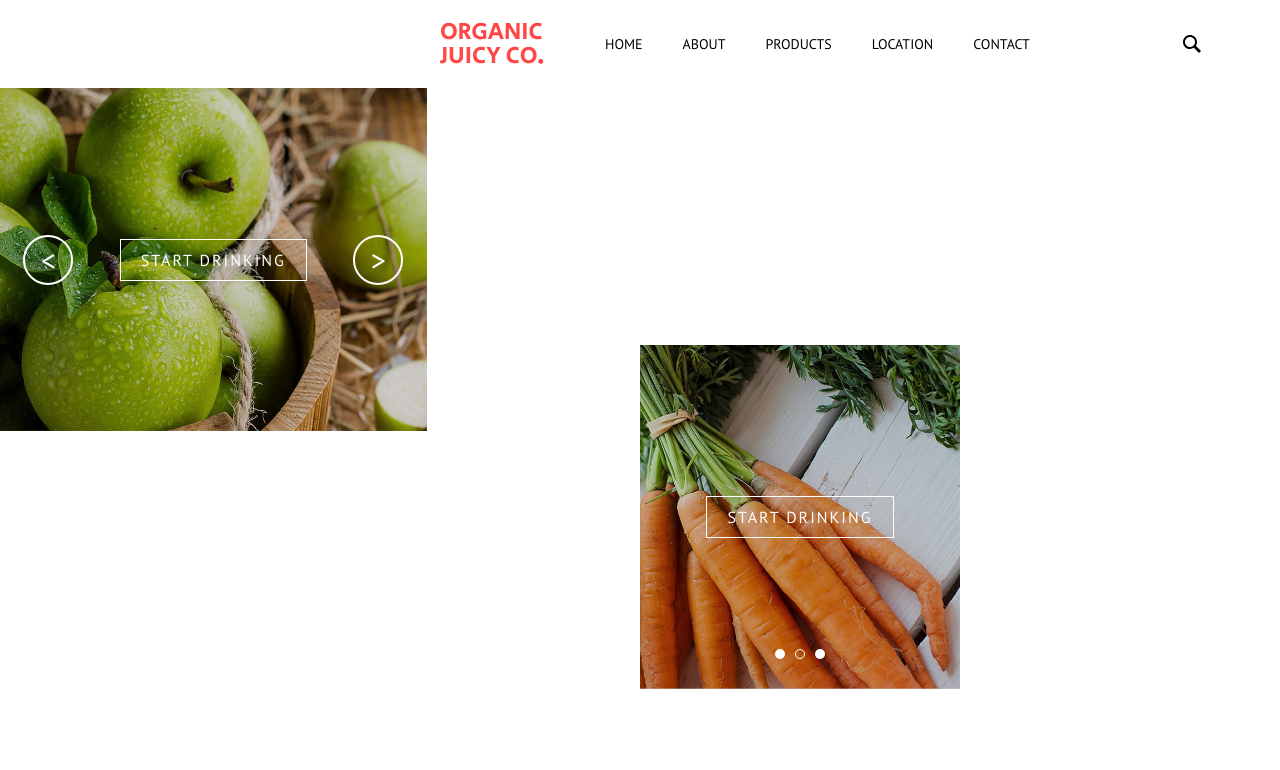
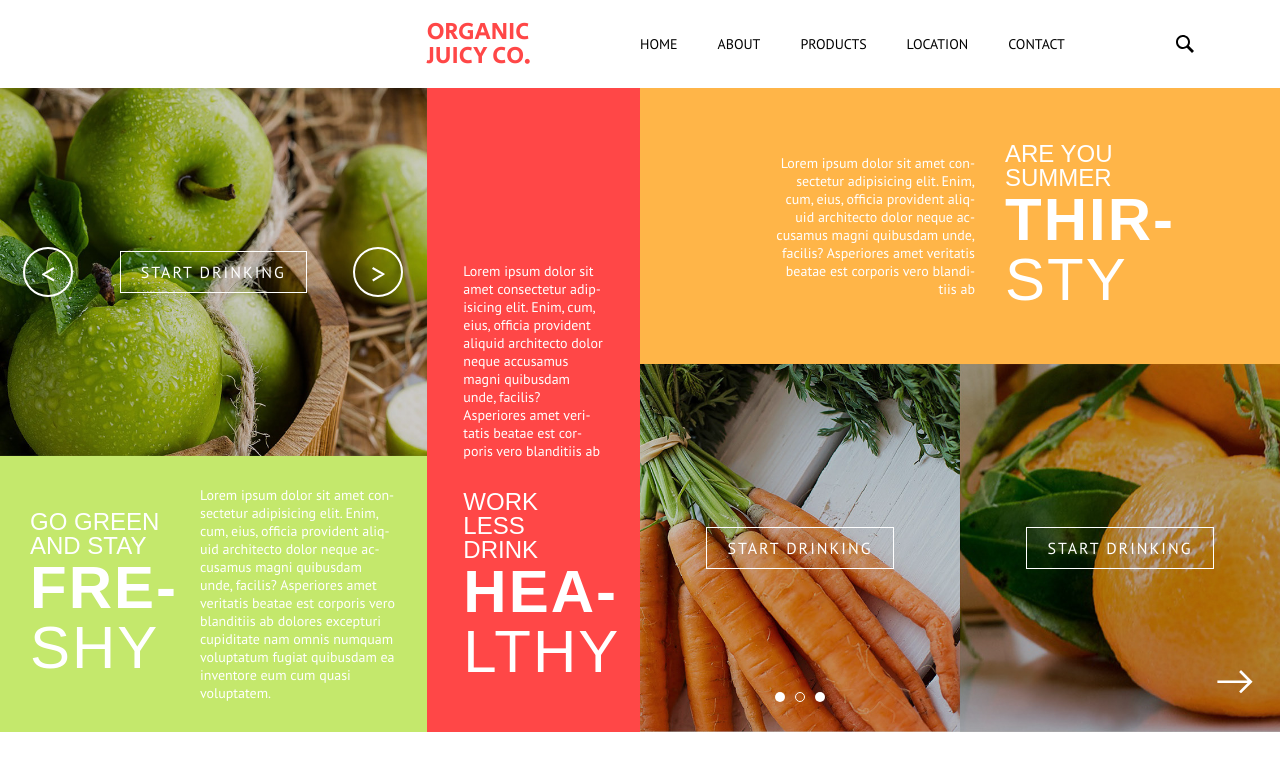
Before and after one commit to artur-stark/organic-juicy, a plain HTML site: page index.html in a window 1280 px wide. Drawn offline with Linux system fonts and the light colour scheme; a web font is replaced by a local one.

Commit message:
Finished main section markup

```diff
--- a/index.html
+++ b/index.html
@@ -1,5 +1,5 @@
 <!DOCTYPE html>
-<html>
+<html lang="en">
 <head>
 	<meta charset="utf-8">
 	<meta name="viewport" content="width=device-width, initial-scale=1">
@@ -50,6 +50,32 @@
 					<button class="slider-dots__item opac"></button>
 				</div>
 			</div>
+			<article class="freshy common">
+				<h2 class="title">GO GREEN AND STAY <span>FRE&shy;SHY</span></h2>
+				<div class="common__desc">
+					<p>Lorem ipsum dolor sit amet consectetur adipisicing elit. Enim, cum, eius, officia provident aliquid architecto dolor neque accusamus magni quibusdam unde, facilis? Asperiores amet veritatis beatae est corporis vero blanditiis ab dolores excepturi cupiditate nam omnis numquam voluptatum fugiat quibusdam ea inventore eum cum quasi voluptatem.</p>
+				</div>
+			</article>
+			<article class="healthy common commor--col-rev">
+				<h2 class="title">WORK LESS DRINK <span>HEA&shy;LTHY</span></h2>
+				<div class="common__desc">
+					<p>Lorem ipsum dolor sit amet consectetur adipisicing elit. Enim, cum, eius, officia provident aliquid architecto dolor neque accusamus magni quibusdam unde, facilis? Asperiores amet veritatis beatae est corporis vero blanditiis ab</p>
+				</div>
+			</article>
+			<article class="thirsty common common--row-rev">
+				<h2 class="title">ARE YOU SUMMER <span>THIR&shy;STY</span></h2>
+				<div class="common__desc">
+					<p>Lorem ipsum dolor sit amet consectetur adipisicing elit. Enim, cum, eius, officia provident aliquid architecto dolor neque accusamus magni quibusdam unde, facilis? Asperiores amet veritatis beatae est corporis vero blanditiis ab</p>
+				</div>
+			</article>
+				<div class="orange">
+				<button class="btn opac">START DRINKING</button>
+				<a class="orange-arrow" href="#">
+					<svg width="40"  viewBox="0 0 15 15" xmlns="http://www.w3.org/2000/svg">
+<path fill-rule="evenodd" clip-rule="evenodd" d="M14.1035 7.39648L9.75052 11.7505L9.04252 11.0435L12.1895 7.89648L0.896516 7.89648L0.896516 6.89648L12.1895 6.89648L9.04252 3.75048L9.75052 3.04248L14.1035 7.39648Z" />
+</svg>
+				</a>
+			</div>
 		</main>
 	</div>
 </body>
--- a/style.css
+++ b/style.css
@@ -23,8 +23,8 @@ body {
 .header {
   display: grid;
   grid-template-rows: max-content;
-  grid-template-columns: 1fr 1fr 100px;
-  grid-template-areas: "logo nav search";
+  grid-template-columns:  2fr 1fr 2.5fr 0.5fr;
+  grid-template-areas: ". logo nav search";
   align-items: center;
   justify-items: start;
 
@@ -37,7 +37,7 @@ body {
 
 .header__logo {
   grid-area: logo;
-  justify-self: end;
+  justify-self: start;
 
   font-family: 'Secular One', sans-serif;
   font-weight: 400;
@@ -51,6 +51,7 @@ body {
 
 .header__nav {
   grid-area: nav;
+  transform: translateX(-15px);
 }
 
 .header__nav ul{
@@ -234,3 +235,112 @@ body {
   background-color: transparent;
   border: 1px solid #fff;
 }
+
+.freshy {
+  grid-area: freshy;
+  background-color: #C4E86C;
+}
+
+.common {
+  color: #fff;
+  display: flex;
+  justify-content: center;
+  align-items: center;
+  gap: 30px;
+  padding: 30px;
+}
+
+.title {
+  font-family: 'Fira Sans Condensed', sans-serif;
+  font-size: 24px;
+  width: 140px;
+  font-weight: 300;
+  line-height: 1;
+}
+
+.title span{
+  font-size: 60px;
+  font-weight: 400;
+  letter-spacing: 2px;
+
+  display: block;
+}
+
+.title span::first-line{
+  font-weight: 900;
+}
+
+.common__desc {
+  max-width: 60%;
+  hyphens: auto;
+}
+
+.healthy {
+  grid-area: healthy;
+  background-color: #FF4747;
+  padding-bottom: 50px;
+}
+
+.commor--col-rev {
+  flex-direction: column-reverse;
+  justify-content: flex-start;
+}
+
+.commor--col-rev .common__desc{
+  max-width: 140px;
+}
+
+.thirsty {
+  grid-area: thirsty;
+  background-color: #FFB548;
+}
+
+.thirsty .common__desc{
+  width: 200px;
+}
+
+.common--row-rev {
+  flex-direction: row-reverse;
+}
+
+.common--row-rev .common__desc{
+  text-align: right;
+}
+
+.orange-wrapper{
+
+}
+
+.orange{
+  grid-area: orange;
+  background: url("img/orange.jpg");
+  background-clip: border-box;
+  background-size: auto 100%;
+  background-repeat: no-repeat;
+  display: flex;
+  justify-content: center;
+  align-items: center;
+  position: relative;
+}
+.orange:after {
+  content: '';
+  position: absolute;
+  top: 0;
+  left: 0;
+  right: 0;
+  bottom: 0;
+  background: rgba(0,0,0,.3);
+  z-index: 1;
+}
+.orange .btn {
+ z-index: 3;
+}
+
+
+.orange-arrow {
+  z-index: 3;
+  position: absolute;
+  bottom: 30px;
+  right: 25px;
+  fill: #fff;
+}
```
